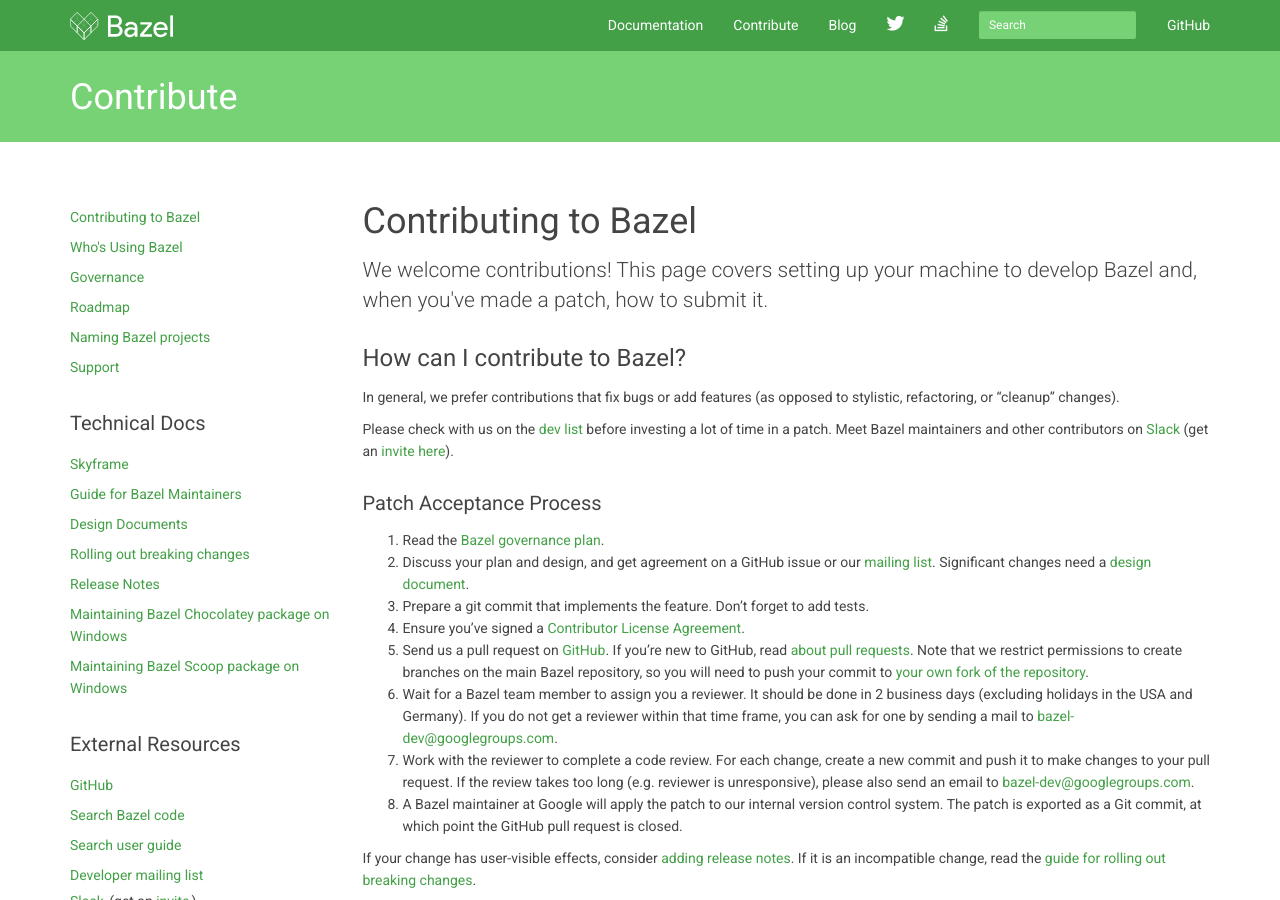
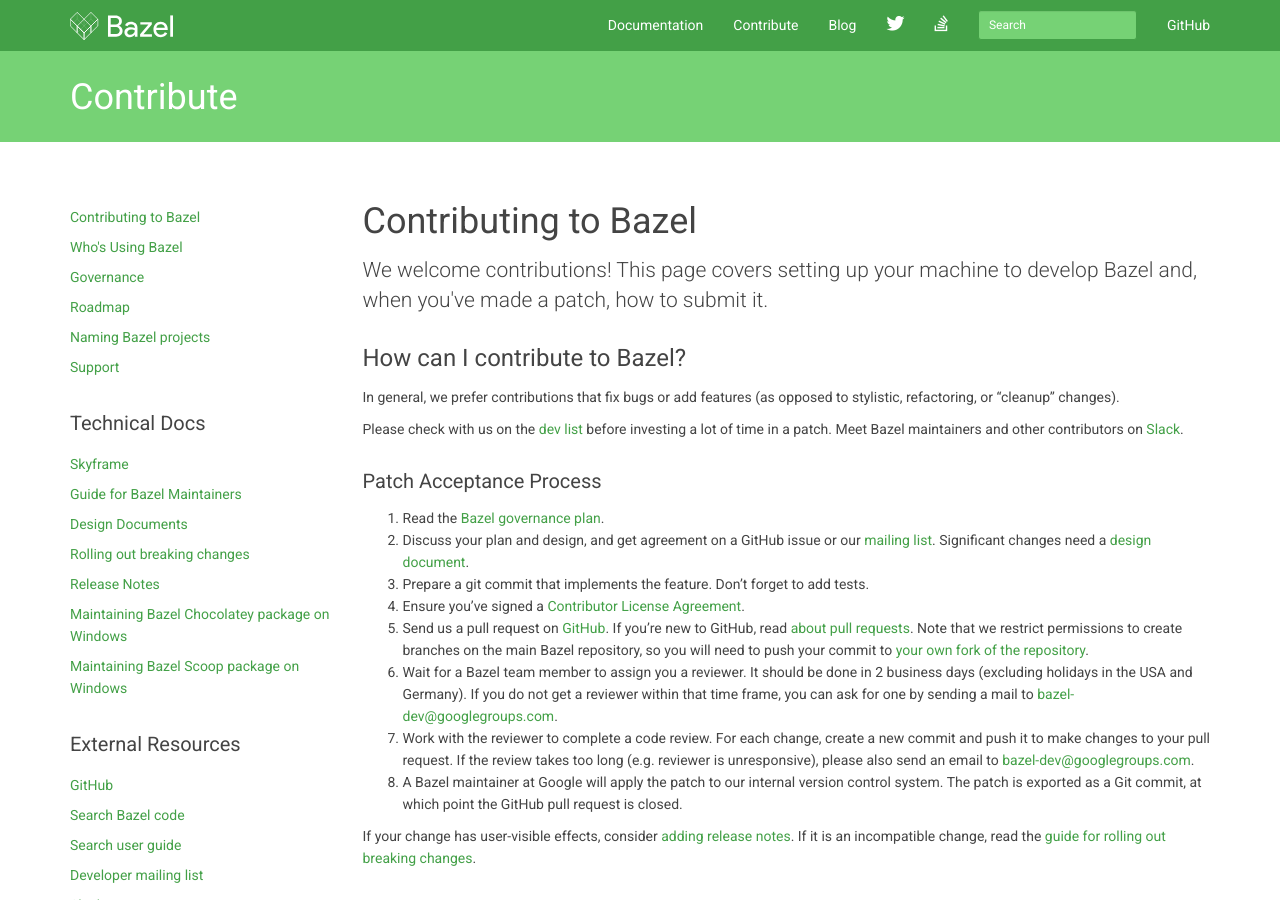
Before and after one commit to bazelbuild/bazel-website, a Jekyll site: the page built from contributing.md, in a window 1280 px wide and 900 px high. Built offline with Jekyll 4.4.1, drawn with Linux system fonts in a browser that asks for light colours; nearby versions of some CDN libraries; library files that are not in the unit come from our copies; comment, search, counter and statistics services are not loaded.

Commit message:
Update Slack links to use the new slack.bazel.build (#187)
* Update Slack links to use the new inviter

* Fix diffs

```diff
--- a/_layouts/contribute.html
+++ b/_layouts/contribute.html
@@ -47,7 +47,7 @@
               <li><a href="https://source.bazel.build/">Search Bazel code</a></li>
               <li><a href="/browse-and-search-user-guide.html">Search user guide</a></li>
               <li><a href="https://groups.google.com/forum/#!forum/bazel-dev">Developer mailing list</a></li>
-              <li><a style="display: inline;" href="https://bazelbuild.slack.com">Slack</a> (get an <a style="display: inline;" href="https://bazel-slackin.herokuapp.com">invite</a>)</li>
+              <li><a href="https://slack.bazel.build">Slack</a></li>
             </ul>
           </nav>
         </div>
--- a/contributing.md
+++ b/contributing.md
@@ -16,8 +16,7 @@
 Please check with us on the [dev
 list](https://groups.google.com/forum/#!forum/bazel-dev) before investing a lot
 of time in a patch. Meet Bazel maintainers and other contributors on
-[Slack](https://bazelbuild.slack.com) (get an [invite
-here](https://bazel-slackin.herokuapp.com)).
+[Slack](https://slack.bazel.build).
 
 ### Patch Acceptance Process
 
```
Also changed, not shown: support.md (+1 -2 lines).
